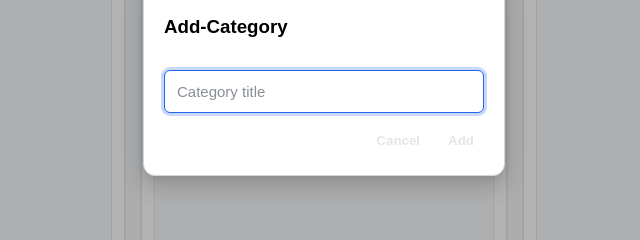
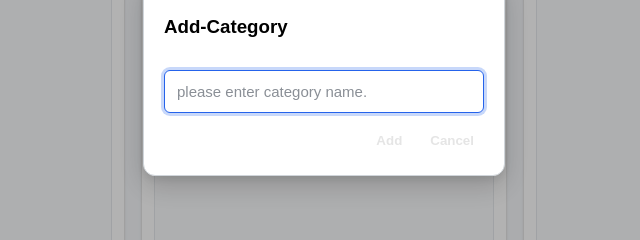
Before and after one commit to rasupy/todo-myapp, a website with bundled scripts: page frontend/public/index.html in a window 1280 px wide. Both pictures are taken after a click on the button "add". Shown: the part 323-563 px from the top of the page, 316-956 px from the left. Built offline with nearby package versions, Linux system fonts and the light colour scheme; files whose address does not match are found by name.

```diff
--- a/frontend/public/index.html
+++ b/frontend/public/index.html
@@ -72,7 +72,7 @@
       </div>
       <pre id="result"></pre>
     </div>
-    <!-- Category Add Dialog -->
+    <!-- Category Add modal -->
     <dialog id="catAddDialog">
       <form method="dialog" id="catAddForm">
         <h3>Add-Category</h3>
@@ -82,12 +82,12 @@
             id="catAddInput"
             autofocus
             required
-            placeholder="Category title"
+            placeholder="please enter category name."
           />
         </label>
         <div class="dlg-actions">
+          <button value="submit" type="submit" id="catAddSubmit">Add</button>
           <button value="cancel" type="button" id="catAddCancel">Cancel</button>
-          <button value="submit" type="submit" id="catAddSubmit">Add</button>
         </div>
       </form>
     </dialog>
```
